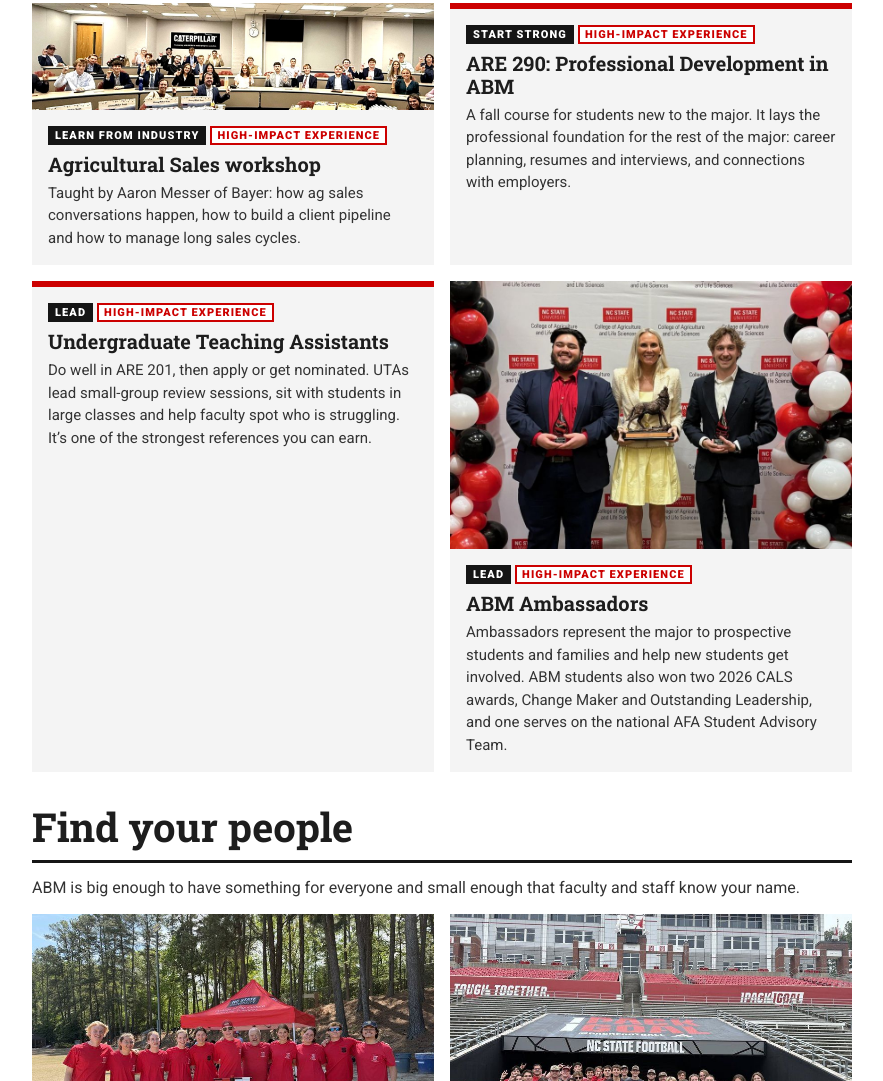
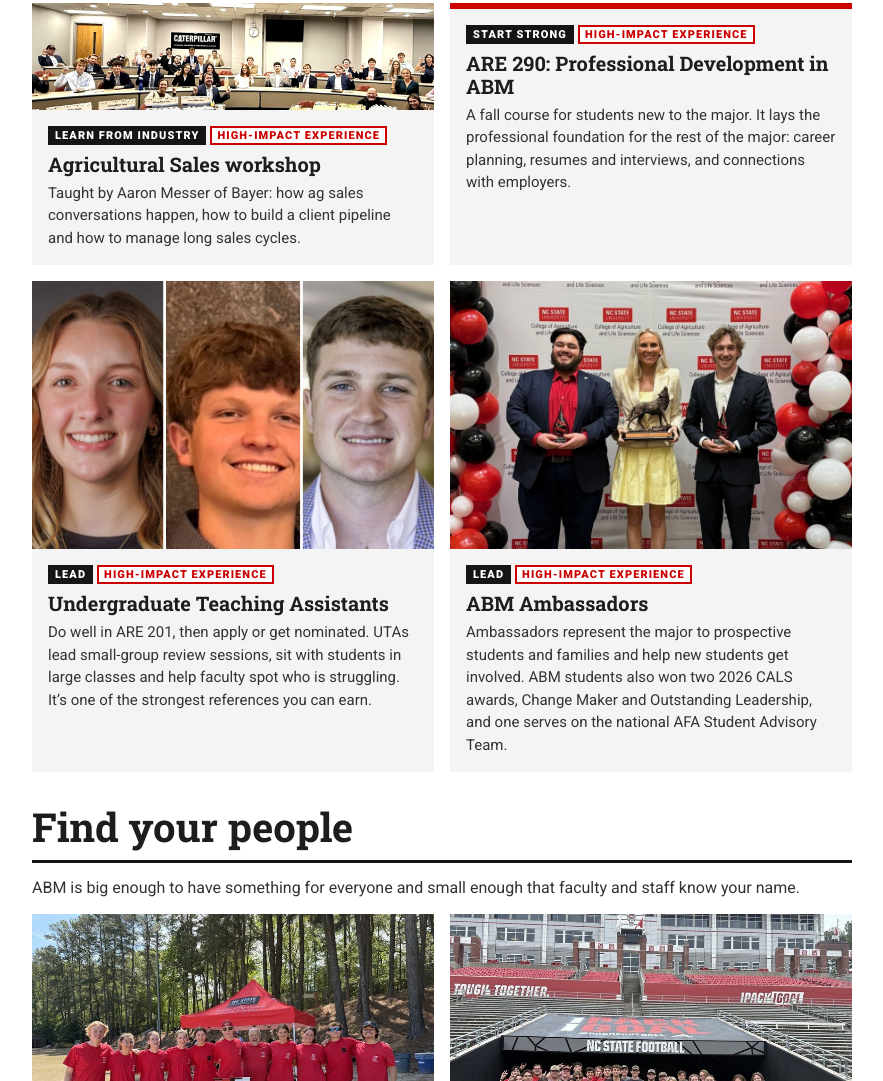
Before and after one commit to jtreme/abm-news, a plain HTML site: page explore/index.html in a window 1280 px wide. Shown: the part 3528-4609 px from the top of the page, without its empty margins (198-1081 px from the left). Drawn offline with Linux system fonts and the light colour scheme.

Commit message:
Explore ABM: UTA photo strip from Issue 3
Co-Authored-By: Claude Opus 5.5 <noreply@anthropic.com>
Claude-Session: https://claude.ai/code/session_01BjpAFctizGg6vUXU3qzw5X

```diff
--- a/explore/index.html
+++ b/explore/index.html
@@ -252,7 +252,7 @@ details[open]{background:#fafafa;padding:4px 14px 10px;margin:0 -14px}
     <article><img style="object-position:50% 10%" src="img/grain-workshop.jpg" alt="Grain Markets and Futures workshop students with their certificates" loading="lazy"><div class="tx"><span class="tag alt">Learn from industry</span> <span class="tag hiet">High-Impact Experience</span><h3>Grain Markets and Futures workshop</h3><p>A six-week certificate course taught by Matt Parker of Smithfield Foods&rsquo; grain procurement team: market fundamentals, hedging, procurement and negotiation, ending in a market simulation.</p></div></article>
     <article><img src="img/sales-workshop.jpg" style="aspect-ratio:auto" alt="Professional selling workshop students in a Nelson Hall classroom" loading="lazy"><div class="tx"><span class="tag alt">Learn from industry</span> <span class="tag hiet">High-Impact Experience</span><h3>Agricultural Sales workshop</h3><p>Taught by Aaron Messer of Bayer: how ag sales conversations happen, how to build a client pipeline and how to manage long sales cycles.</p></div></article>
     <article><div class="tx" style="border-top:6px solid var(--red)"><span class="tag alt">Start strong</span> <span class="tag hiet">High-Impact Experience</span> <h3>ARE 290: Professional Development in ABM</h3><p>A fall course for students new to the major. It lays the professional foundation for the rest of the major: career planning, resumes and interviews, and connections with employers.</p></div></article>
-    <article><div class="tx" style="border-top:6px solid var(--red)"><span class="tag alt">Lead</span> <span class="tag hiet">High-Impact Experience</span> <h3>Undergraduate Teaching Assistants</h3><p>Do well in ARE 201, then apply or get nominated. UTAs lead small-group review sessions, sit with students in large classes and help faculty spot who is struggling. It&rsquo;s one of the strongest references you can earn.</p></div></article>
+    <article><img src="img/utas.jpg" alt="ABM undergraduate teaching assistants Emily Ward, Chris Walters and Luke Morgan" loading="lazy"><div class="tx"><span class="tag alt">Lead</span> <span class="tag hiet">High-Impact Experience</span> <h3>Undergraduate Teaching Assistants</h3><p>Do well in ARE 201, then apply or get nominated. UTAs lead small-group review sessions, sit with students in large classes and help faculty spot who is struggling. It&rsquo;s one of the strongest references you can earn.</p></div></article>
     <article><img style="object-position:50% 20%" src="img/awards.jpg" alt="ABM students receiving 2026 CALS awards" loading="lazy"><div class="tx"><span class="tag alt">Lead</span> <span class="tag hiet">High-Impact Experience</span><h3>ABM Ambassadors</h3><p>Ambassadors represent the major to prospective students and families and help new students get involved. ABM students also won two 2026 CALS awards, Change Maker and Outstanding Leadership, and one serves on the national AFA Student Advisory Team.</p></div></article>
   </div>
 
```
Also changed, not shown: explore/img/utas.jpg (added).
